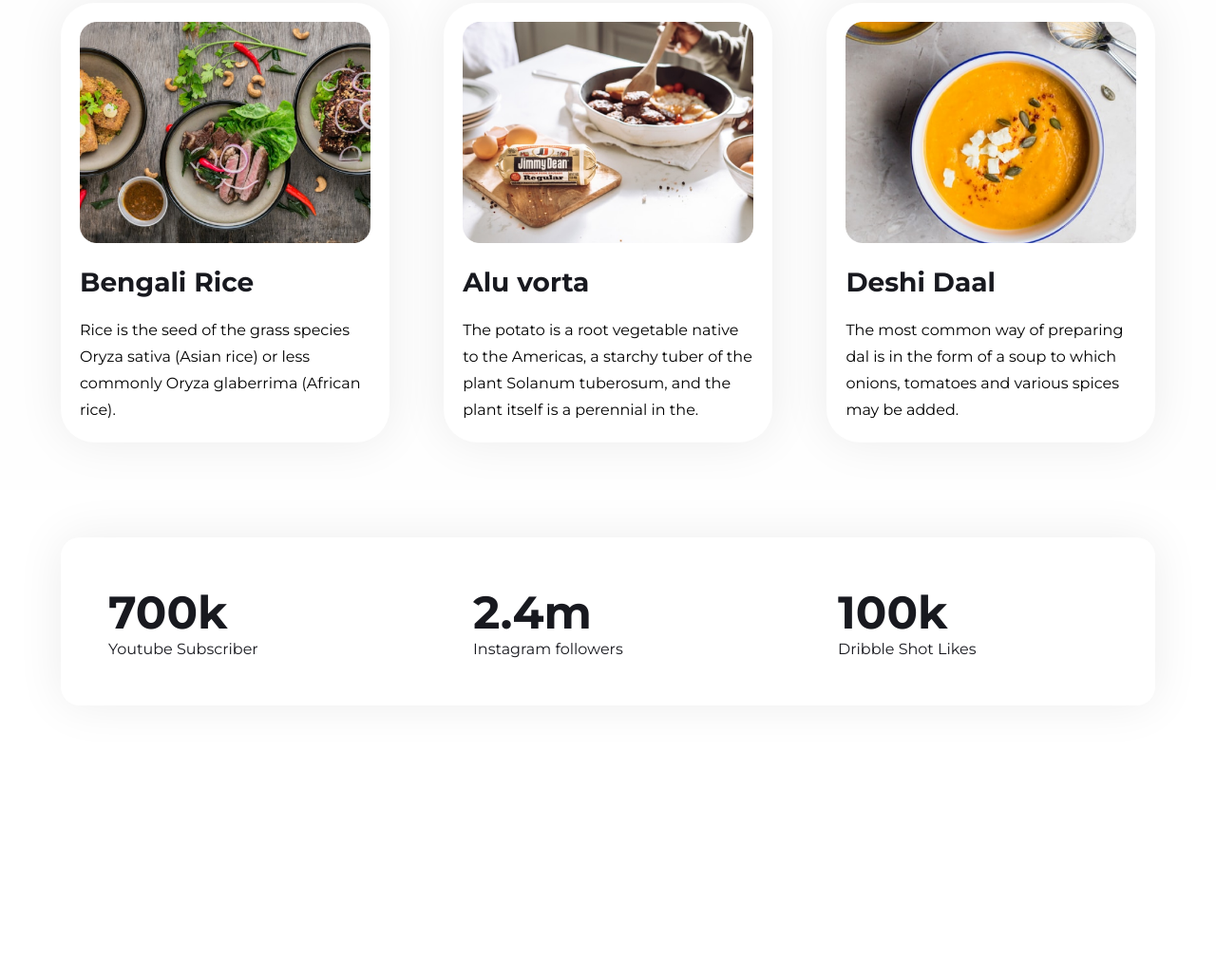
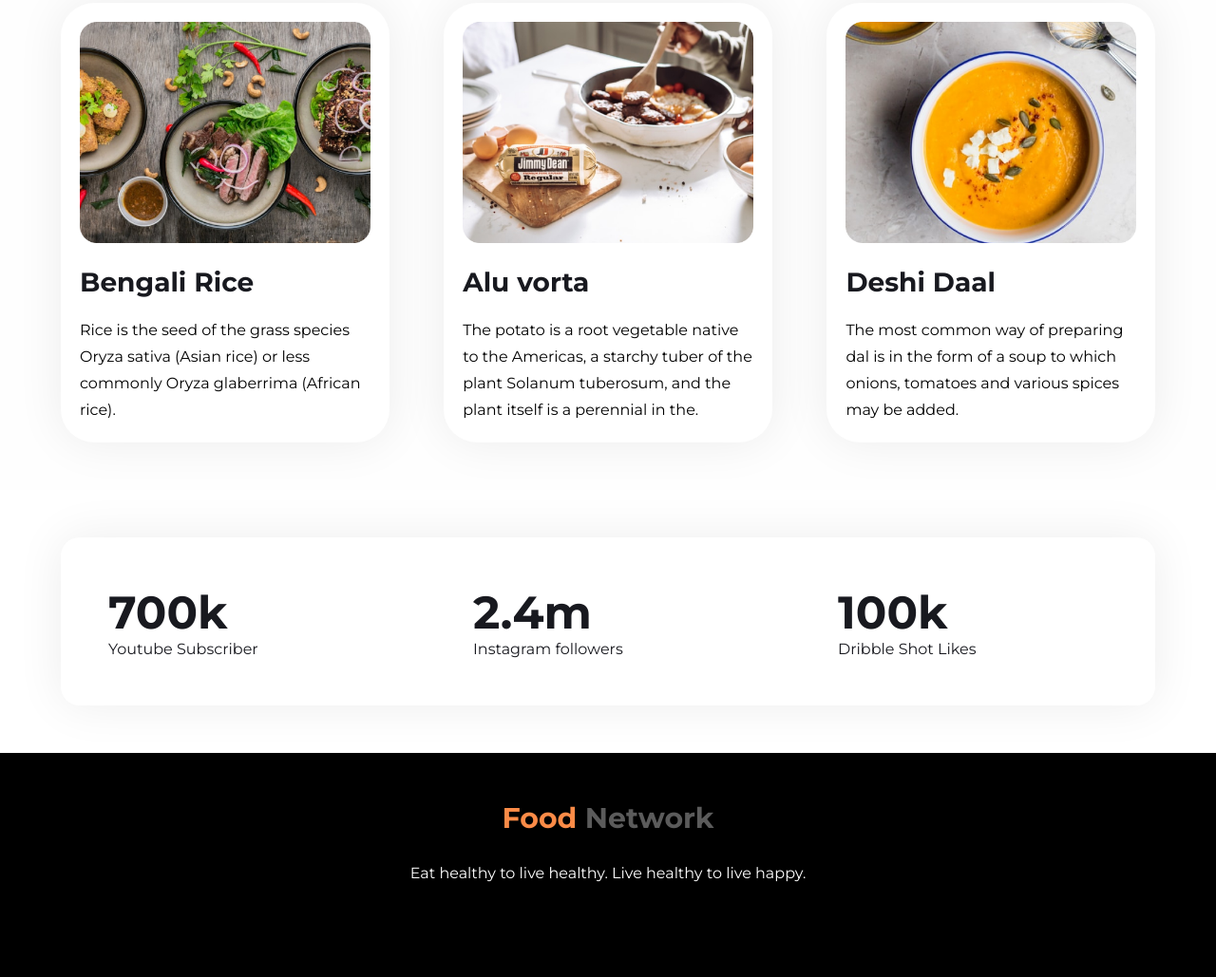
Before and after one commit to Timir699/Assignment-1, a plain HTML site: page index.html in a window 1280 px wide. Shown: the part 1709-2738 px from the top of the page at 95% size. Before the commit the page ends 2502 px from the top, so only its background shows below. Drawn offline with Linux system fonts and the light colour scheme.

Commit message:
after footer

```diff
--- a/css/style.css
+++ b/css/style.css
@@ -187,3 +187,28 @@ h1,h2,h3,h4,h5,h6,p,body {
 }
 
 /* Followers Section CSS Ends */
+
+
+/* Footer Section CSS Starts */
+
+#footer {
+    padding: 50px 0px 100px 0px;
+    background: #000;
+}
+
+.footer-content {
+    text-align: center;
+}
+.footer-content h6 {
+    font-size: 30px;
+    font-weight: 800;
+    color: #5B5B5B;
+}
+.footer-content p{
+   color: #fff;
+   font-size: 16px;
+   font-weight: 400;
+   margin-top: 30px;
+}
+
+/* Footer Section CSS Ends */
--- a/index.html
+++ b/index.html
@@ -14,7 +14,7 @@
 
 <body>
 
-    <!-- Hero Secrion Starts -->
+    <!-- Hero Section Starts -->
 
     <section id="hero" class="hero">
         <div class="main-hero flexible-container">
@@ -31,11 +31,11 @@
         </div>
     </section>
 
-    <!-- Hero Secrion Starts -->
+    <!-- Hero Section Starts -->
 
 
 
-    <!-- About Secrion Starts -->
+    <!-- About Section Starts -->
     <section id="about" class="about">
         <div class="main-about flexible-container">
             <div class="left-about">
@@ -52,10 +52,10 @@
         </div>
     </section>
 
-    <!-- About Secrion Ends -->
+    <!-- About Section Ends -->
 
 
-    <!-- Recipies Secrion Starts -->
+    <!-- Recipies Section Starts -->
 
     <section id="recipies" class="recipies">
         <div class="main-recipies">
@@ -87,10 +87,10 @@
         </div>
     </section>
 
-    <!-- Recipies Secrion Ends -->
+    <!-- Recipies Section Ends -->
 
 
-    <!-- Followers Secrion Ends -->
+    <!-- Followers Section Ends -->
 
     <section id="followers" class="followers">
         <div class="main-followers flexible-container">
@@ -109,7 +109,19 @@
         </div>
     </section>
 
-    <!-- Followers Secrion Ends -->
+    <!-- Followers Section Ends -->
+
+
+    <!-- Footer Section Starts -->
+
+    <section id="footer" class="footer">
+        <div class="footer-content">
+            <h6><span class="orange-text">Food </span>Network</h6>
+            <p>Eat healthy to live healthy. Live healthy to live happy.</p>
+        </div>
+    </section>
+
+    <!-- Footer Section Ends -->
 
 
 
```
